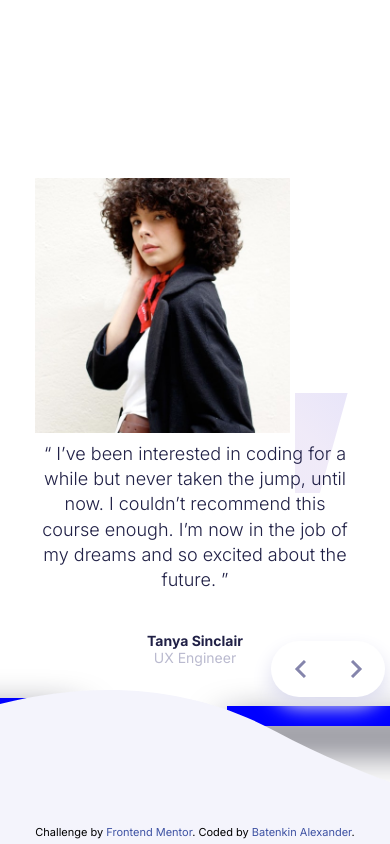
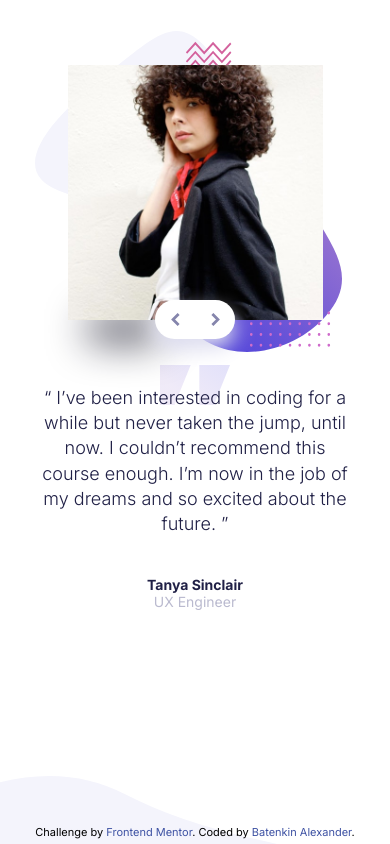
Before and after one commit to albatros444/frontendMentor35, a plain HTML site: page index.html in a window 390 px wide. Drawn offline with Linux system fonts and the light colour scheme.

Commit message:
slider done. Merge done. Mobile layout done. Now I'm starting precise implementation

```diff
--- a/index.html
+++ b/index.html
@@ -25,7 +25,7 @@
       <!-- /////////buttons////////// -->
       <div class="buttons">
         <a class="boxForSvg buttonLeft" href="#slide1">
-          <svg xmlns="http://www.w3.org/2000/svg" width="12" height="18">
+          <svg xmlns="http://www.w3.org/2000/svg" viewBox="0 0 13 18">
             <path
               fill="none"
               stroke="#8585AC"
@@ -35,7 +35,7 @@
           </svg>
         </a>
         <a class="boxForSvg buttonRight" href="#slide2">
-          <svg xmlns="http://www.w3.org/2000/svg" width="13" height="18">
+          <svg xmlns="http://www.w3.org/2000/svg" viewBox="0 0 13 18">
             <path
               fill="none"
               stroke="#8585AC"
@@ -76,9 +76,8 @@
               incredible. I now feel so confident about starting up as a
               professional developer. ”
             </p>
-            <p class="name">
-              John Tarkpor <span>Junior Front-end Developer</span>
-            </p>
+            <p class="name">John Tarkpor</p>
+            <p class="pos">Junior Front-end Developer</p>
           </div>
         </div>
         <!-- ///// -->
--- a/scss/main.scss
+++ b/scss/main.scss
@@ -25,6 +25,11 @@
       height: 80%;
       width: 58px;
       cursor: pointer;
+
+      svg {
+        height: 18px;
+        width: 13px;
+      }
     }
   }
   .slider {
@@ -35,6 +40,7 @@
     position: relative;
     scroll-behavior: smooth;
     scroll-snap-type: x mandatory;
+    background: left bottom url(/images/pattern-curve.svg) no-repeat;
     transition-duration: 0.5s;
     .slide {
       height: 100vh;
@@ -44,7 +50,6 @@
       justify-content: center;
       align-items: center;
       scroll-snap-align: center;
-      background: left bottom url(/images/pattern-curve.svg) no-repeat;
       .card {
         position: relative;
         height: 800px;
--- a/scss/mediaQs.scss
+++ b/scss/mediaQs.scss
@@ -1,19 +1,47 @@
 @media screen and (max-width: 500px) {
   .boxForSlider {
+    padding-bottom: 50px;
     .buttons {
+      width: 80px;
+      height: 39px;
+      right: calc(50vw - 40px);
+      top: 300px;
+      .boxForSvg {
+        svg {
+          height: 13px;
+          width: 9px;
+          path {
+            stroke-width: 4px;
+          }
+        }
+      }
     }
     .slider {
       //   overflow-x: auto;
+      background: left bottom / 277px 68px url(/images/pattern-curve.svg)
+        no-repeat;
       .slide {
+        align-items: start;
         .card {
           width: 320px;
           height: auto;
           padding: 0;
-
+          background: 0px 31px / 307px 321px url(/images/pattern-bg.svg)
+              no-repeat,
+            center 365px / 70px 40px url(/images/pattern-quotes.svg) no-repeat;
           .boxForImg {
             position: static;
+            display: flex;
+            justify-content: center;
+            align-items: center;
+            height: 385px;
             img {
               width: 255px;
+            }
+            .divForShadow {
+              width: 70px;
+              top: 299px;
+              right: 196px;
             }
           }
           .text {
```
Also changed, not shown: dist/main.css, 1 other file.
